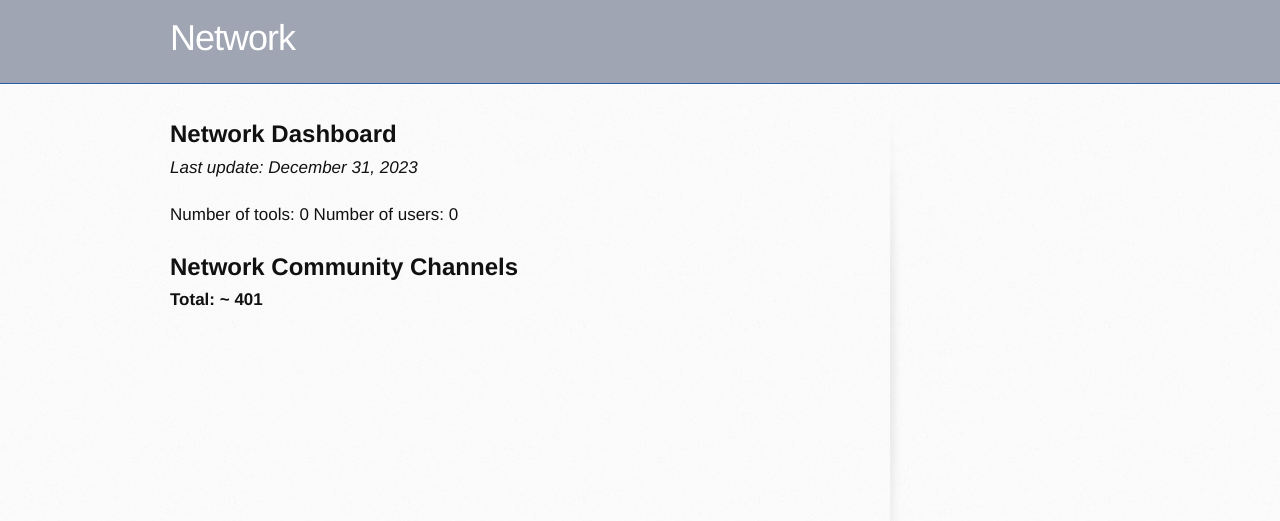
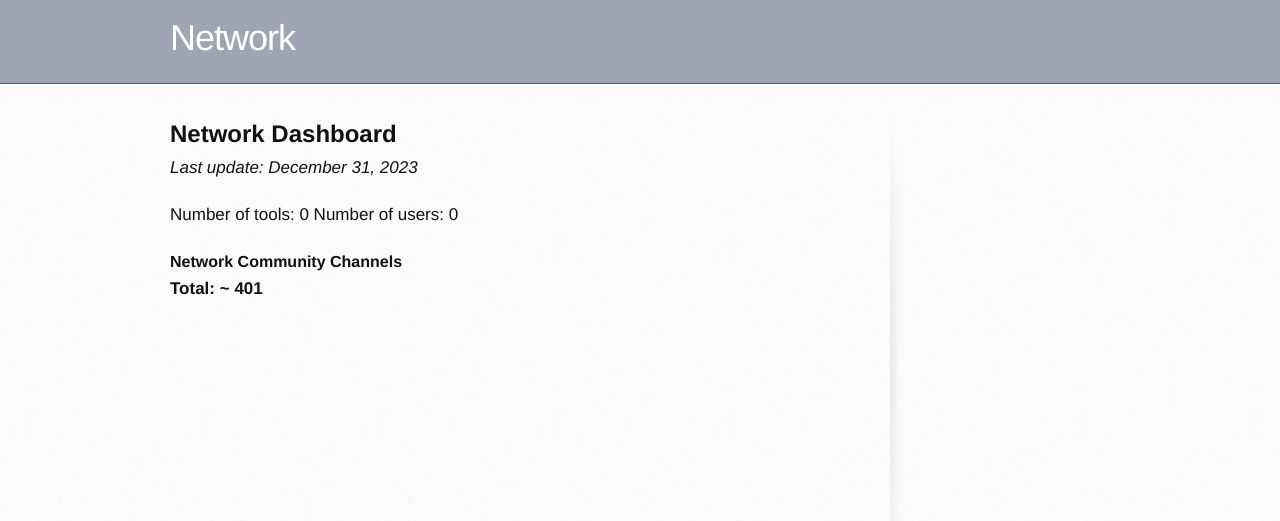
Before and after one commit to networkf/network.github.io, a Jekyll site: the page built from dashboard.md, in a window 1280 px wide. Shown: the top 521 px of the page. Built offline with Jekyll 4.4.1, drawn with Linux system fonts in a browser that asks for light colours; some web fonts are replaced; our own code applies the rules of GitHub Pages for plain Markdown files; the repository's description, which GitHub fills in, is left out.

Commit message:
Update dashboard.md

```diff
--- a/dashboard.md
+++ b/dashboard.md
@@ -14,6 +14,6 @@ _Last update: December 31, 2023_
 Number of tools: 0
 Number of users: 0
 
-<b><font size="5">Network Community Channels</font></b>
+<b><font size="3">Network Community Channels</font></b>
 <br>
 <b>Total: ~ 401 </b>
```
